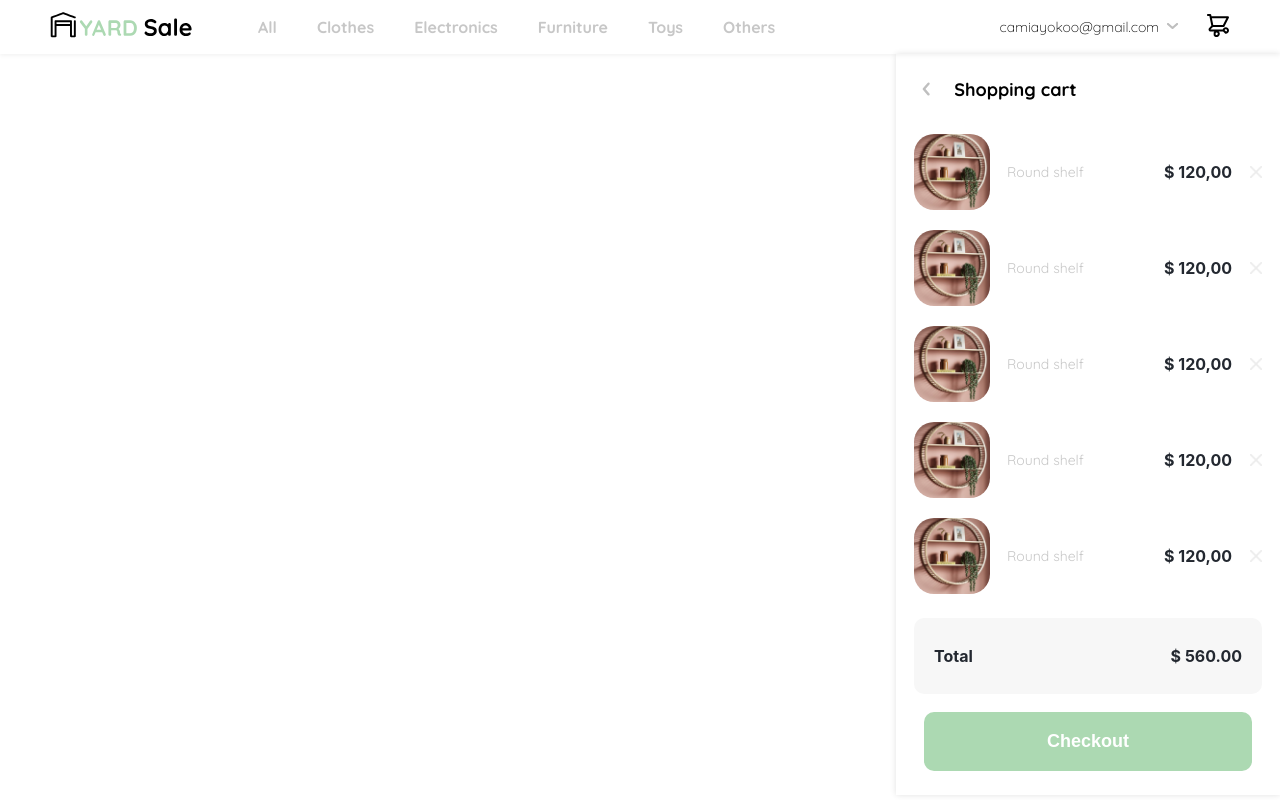
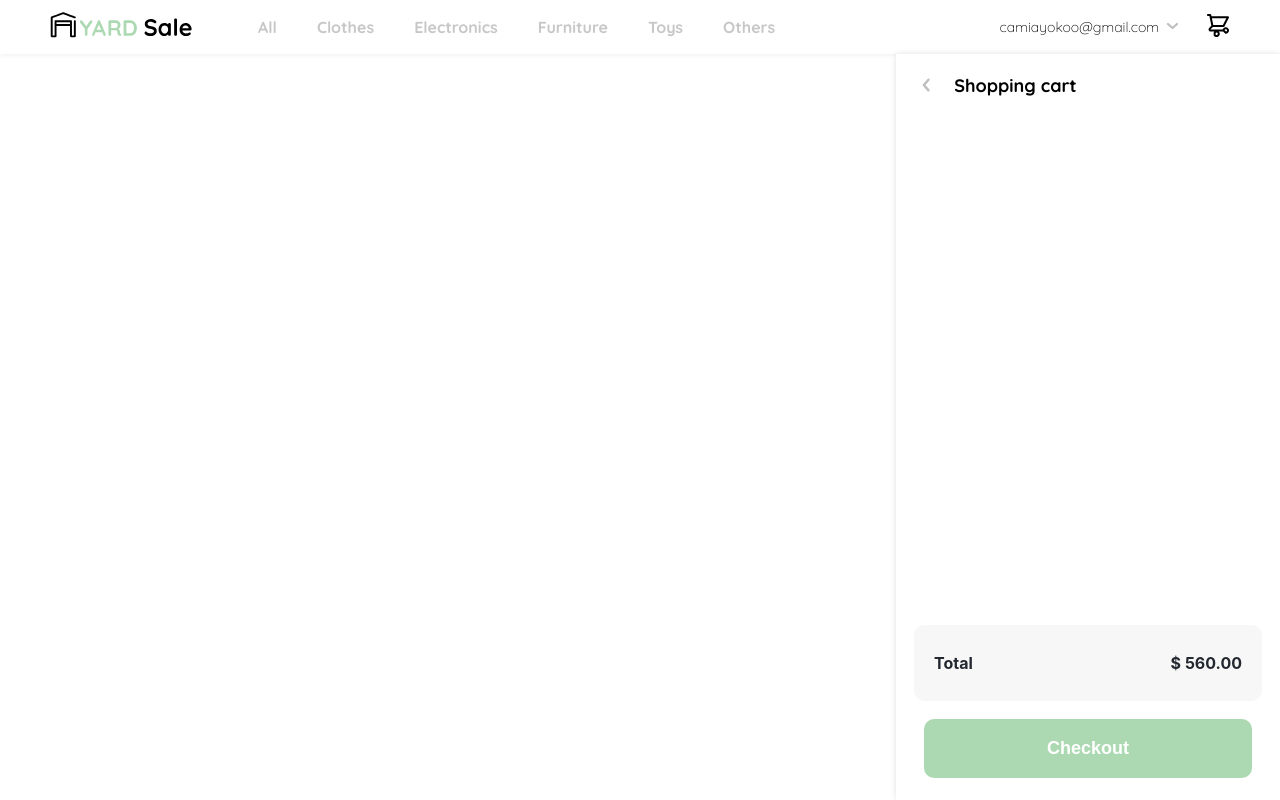
Before and after one commit to itsAmauriDev/YardSale, a React app: page /cart in a window 1280 px wide. Built offline with nearby package versions, Linux system fonts and the light colour scheme.

Commit message:
Add usecontext to Shopping Cart to get the products added

```diff
--- a/src/components/Header.jsx
+++ b/src/components/Header.jsx
@@ -2,6 +2,7 @@ import React, { useState, useContext } from "react";
 import "@styles/Header.scss";
 import MenuMobile from "@components/MenuMobile";
 import MenuDesktop from "@components/MenuDesktop";
+import ShoppingCart from "@containers/ShoppingCart";
 import AppContext from "@context/AppContext";
 
 import logo from "@logos/logo_yard_sale.svg";
@@ -13,6 +14,7 @@ import iconCart from "@icons/icon_shopping_cart_notification.svg";
 const Header = () => {
   const [toggleMenuMobile, setToggleMenuMobile] = useState(false);
   const [toggleMenuDesktop, setToggleMenuDesktop] = useState(false);
+  const [toggleShoppingCart, setToggleShoppingCart] = useState(false);
   const {
     state: { cart },
   } = useContext(AppContext);
@@ -20,9 +22,11 @@ const Header = () => {
   const handleMenuMobile = () => {
     setToggleMenuMobile((prevToggleMenuMobile) => !prevToggleMenuMobile);
   };
-
   const handleMenuDesktop = () => {
     setToggleMenuDesktop((prevToggleMenuDesktop) => !prevToggleMenuDesktop);
+  };
+  const handleOrder = () => {
+    setToggleShoppingCart((prevToggleShoppingCart) => !prevToggleShoppingCart);
   };
 
   return (
@@ -78,7 +82,7 @@ const Header = () => {
               alt=''
             />
           </li>
-          <li className='shopping-cart'>
+          <li className='shopping-cart' onClick={handleOrder}>
             <img
               src={cart.length > 0 ? iconCart : iconCartEmpty}
               alt='shopping cart icon'
@@ -91,6 +95,7 @@ const Header = () => {
       </div>
       {toggleMenuMobile && <MenuMobile />}
       {toggleMenuDesktop && <MenuDesktop />}
+      {toggleShoppingCart && <ShoppingCart />}
     </nav>
   );
 };
--- a/src/containers/ShoppingCart.jsx
+++ b/src/containers/ShoppingCart.jsx
@@ -1,12 +1,17 @@
-import React from "react";
+import React, { useContext } from "react";
 import ShoppingCartItem from "@components/ShoppingCartItem";
 import OrderCheckout from "@components/OrderCheckout";
+import AppContext from "@context/AppContext";
 
 import "@styles/ShoppingCart.scss";
 
 import flechita from "@icons/flechita.svg";
 
 const ShoppingCart = () => {
+  const {
+    state: { cart },
+  } = useContext(AppContext);
+
   return (
     <aside className='shopping-cart-container'>
       <div className='shopping-cart__items'>
@@ -14,12 +19,12 @@ const ShoppingCart = () => {
           <img src={flechita} alt='flechita atrás' />
           Shopping cart
         </h3>
-
-        <ShoppingCartItem />
-        <ShoppingCartItem />
-        <ShoppingCartItem />
-        <ShoppingCartItem />
-        <ShoppingCartItem />
+        {cart.map((product) => (
+          <ShoppingCartItem
+            product={product}
+            key={`order-item-${product.id}`}
+          />
+        ))}
       </div>
 
       <OrderCheckout />
--- a/src/styles/ShoppingCart.scss
+++ b/src/styles/ShoppingCart.scss
@@ -3,24 +3,41 @@
 
 .shopping-cart-container {
   position: absolute;
+  top: 5.4rem;
   right: 0;
   width: $width-container-small;
-  height: calc(100vh - 5.9rem);
-  padding: 2.4rem 1.8rem;
+  height: calc(100vh - 5.4rem);
+  padding: 2rem 1.8rem 2.2rem;
   display: flex;
   flex-direction: column;
   justify-content: space-between;
   gap: 1.5rem;
+  background-color: $white;
   box-shadow: 0px 0px 6px 0px #0000001f;
 
   .shopping-cart__items {
+    position: relative;
     display: grid;
     grid-template-rows: auto;
     gap: 2rem;
+    overflow-y: auto;
+
+    &::-webkit-scrollbar {
+      width: 0.5rem;
+    }
+
+    &::-webkit-scrollbar-thumb {
+      background: $very-light-pink;
+      border-radius: 10px;
+    }
 
     h3 {
-      margin-bottom: 1.3rem;
+      position: sticky;
+      top: 0;
+      padding-bottom: 1.3rem;
       font-size: $lg;
+      background-color: $white;
+      box-shadow: 0px 0px 1px 0px #0000001f;
 
       img {
         transform: rotate(180deg);
@@ -39,7 +56,8 @@
 
     .mini-card--product > {
       img {
-        padding-left: 1.8rem;
+        padding-left: 1.3rem;
+        padding-right: 1rem;
         height: 1.2rem;
         cursor: pointer;
       }
@@ -53,6 +71,5 @@
   @media (max-width: 450px) {
     width: 100%;
     padding: 2.4rem 0;
-    position: static;
   }
 }
```
